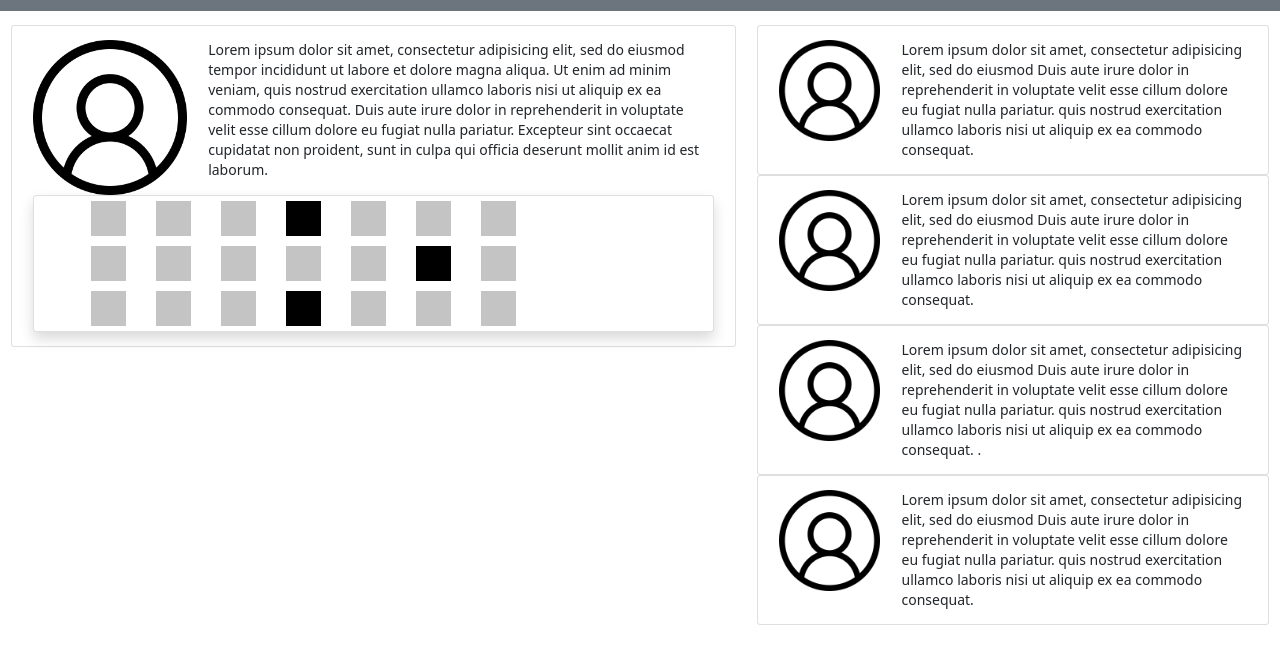
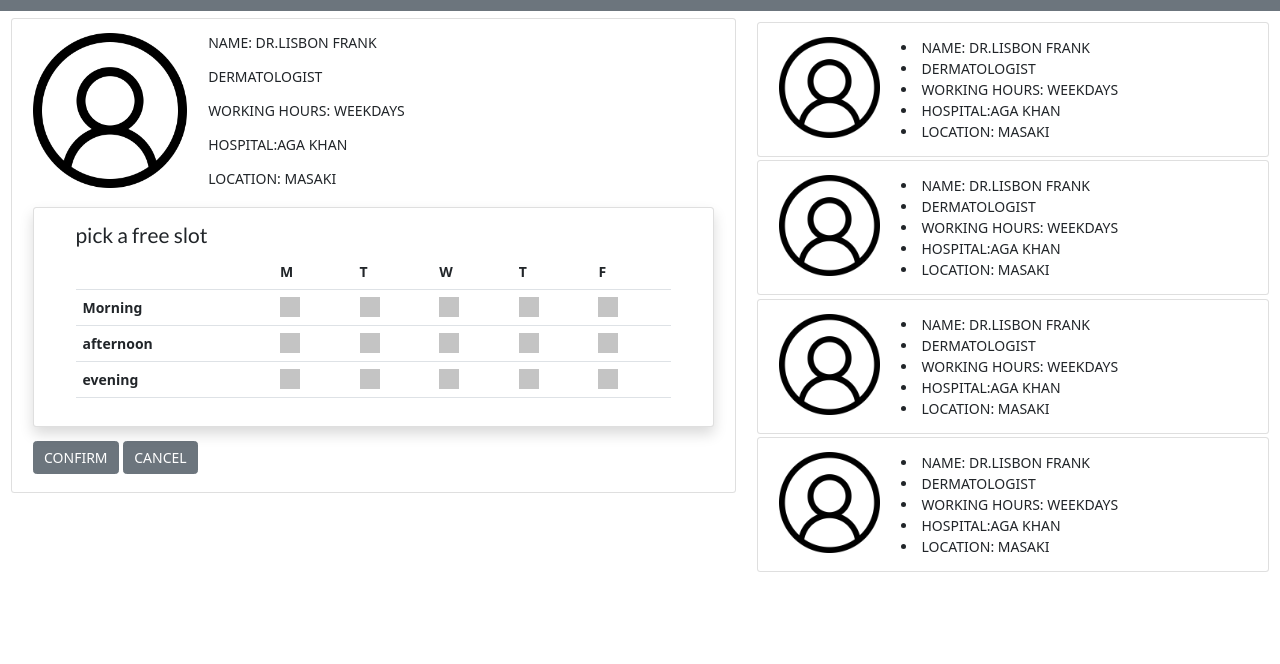
Before and after one commit to klaus-gudy/nehemiah, a plain HTML site: page devs/book.html in a window 1280 px wide. Shown: the part 52-716 px from the top of the page. Drawn offline with nearby package versions, Linux system fonts and the light colour scheme; some icons are missing.

Commit message:
70% complete , presentable guru additional styles left

```diff
--- a/devs/book.html
+++ b/devs/book.html
@@ -30,7 +30,7 @@
     </div>
   </nav>
 
-  <div class="container-fluid py-3">
+  <div class="container-fluid py-2">
     <div class="row">
       <div class="col-sm-7">
         <div class="card">
@@ -40,15 +40,50 @@
                 <img src="img/user.png" alt="" class="image">
               </div>
               <div class="col-9">
-                <p>Lorem ipsum dolor sit amet, consectetur adipisicing elit, sed do eiusmod
-                  tempor incididunt ut labore et dolore magna aliqua. Ut enim ad minim veniam,
-                  quis nostrud exercitation ullamco laboris nisi ut aliquip ex ea commodo consequat.
-                  Duis aute irure dolor in reprehenderit in voluptate velit esse cillum dolore eu fugiat nulla pariatur.
-                  Excepteur sint occaecat cupidatat non proident, sunt in culpa qui officia deserunt mollit anim id est laborum.</p>
+                <p>NAME: DR.LISBON FRANK</p>
+                <p>DERMATOLOGIST</p>
+                <p>WORKING HOURS: WEEKDAYS</p>
+                <p>HOSPITAL:AGA KHAN</p>
+                <p>LOCATION: MASAKI</p>
               </div>
-              <div class="col-12">
-                <div class="card cont shadow px-5">
-                  <div class="ro">
+              <div class="col-12 my-1">
+                <div class="card cont shadow px-5 py-3 my-3">
+                  <h4>pick a free slot</h4>
+                  <table class="table table-responsive">
+                    <tr>
+                      <th></th>
+                      <th>M</th>
+                      <th>T</th>
+                      <th>W</th>
+                      <th>T</th>
+                      <th>F</th>
+                    </tr>
+                    <tr>
+                      <th>Morning</th>
+                      <td> <div class="seat"></div> </td>
+                      <td> <div class="seat"></div> </td>
+                      <td> <div class="seat"></div> </td>
+                      <td> <div class="seat"></div> </td>
+                      <td> <div class="seat"></div> </td>
+                    </tr>
+                    <tr>
+                      <th>afternoon</th>
+                      <td> <div class="seat"></div> </td>
+                      <td> <div class="seat"></div> </td>
+                      <td> <div class="seat"></div> </td>
+                      <td> <div class="seat"></div> </td>
+                      <td> <div class="seat"></div> </td>
+                    </tr>
+                    <tr>
+                      <th>evening</th>
+                      <td> <div class="seat"></div> </td>
+                      <td> <div class="seat"></div> </td>
+                      <td> <div class="seat"></div> </td>
+                      <td> <div class="seat"></div> </td>
+                      <td> <div class="seat"></div> </td>
+                    </tr>
+                  </table>
+                  <!-- <div class="ro">
                     <div class="seat "></div>
                     <div class="seat"></div>
                     <div class="seat"></div>
@@ -74,70 +109,76 @@
                     <div class="seat"></div>
                     <div class="seat"></div>
                     <div class="seat"></div>
-                  </div>
+                  </div> -->
                 </div>
+                <a class="btn btn-secondary" href="#" role="button">CONFIRM</a>
+                <a class="btn btn-secondary" href="#" role="button">CANCEL</a>
               </div>
             </div>
             </div>
         </div>
       </div>
       <div class="col-sm-5">
-        <div class="card">
+        <div class="card my-1">
           <div class="container py-3">
             <div class="row">
               <div class="col-3">
                 <img src="img/user.png" alt="" class="image">
               </div>
               <div class="col-9">
-                <p>Lorem ipsum dolor sit amet, consectetur adipisicing elit, sed do eiusmod
-                  Duis aute irure dolor in reprehenderit in voluptate velit esse cillum dolore eu fugiat nulla pariatur.
-                  quis nostrud exercitation ullamco laboris nisi ut aliquip ex ea commodo consequat.
-                </p>
+                <li>NAME: DR.LISBON FRANK</li>
+                <li>DERMATOLOGIST</li>
+                <li>WORKING HOURS: WEEKDAYS</li>
+                <li>HOSPITAL:AGA KHAN</li>
+                <li>LOCATION: MASAKI</li>
               </div>
             </div>
           </div>
         </div>
-        <div class="card">
+        <div class="card my-1">
           <div class="container py-3">
             <div class="row">
               <div class="col-3">
                 <img src="img/user.png" alt="" class="image">
               </div>
               <div class="col-9">
-                <p>Lorem ipsum dolor sit amet, consectetur adipisicing elit, sed do eiusmod
-                  Duis aute irure dolor in reprehenderit in voluptate velit esse cillum dolore eu fugiat nulla pariatur.
-                  quis nostrud exercitation ullamco laboris nisi ut aliquip ex ea commodo consequat.
-                </p>
+                <li>NAME: DR.LISBON FRANK</li>
+                <li>DERMATOLOGIST</li>
+                <li>WORKING HOURS: WEEKDAYS</li>
+                <li>HOSPITAL:AGA KHAN</li>
+                <li>LOCATION: MASAKI</li>
               </div>
             </div>
           </div>
         </div>
-        <div class="card">
+        <div class="card my-1">
           <div class="container py-3">
             <div class="row">
               <div class="col-3">
                 <img src="img/user.png" alt="" class="image">
               </div>
               <div class="col-9">
-                <p>Lorem ipsum dolor sit amet, consectetur adipisicing elit, sed do eiusmod
-                  Duis aute irure dolor in reprehenderit in voluptate velit esse cillum dolore eu fugiat nulla pariatur.
-                  quis nostrud exercitation ullamco laboris nisi ut aliquip ex ea commodo consequat.
-                  .</p>
+                <li>NAME: DR.LISBON FRANK</li>
+                <li>DERMATOLOGIST</li>
+                <li>WORKING HOURS: WEEKDAYS</li>
+                <li>HOSPITAL:AGA KHAN</li>
+                <li>LOCATION: MASAKI</li>
               </div>
             </div>
           </div>
         </div>
-        <div class="card">
+        <div class="card my-1">
           <div class="container py-3">
             <div class="row">
               <div class="col-3">
                 <img src="img/user.png" alt="" class="image">
               </div>
               <div class="col-9">
-                <p>Lorem ipsum dolor sit amet, consectetur adipisicing elit, sed do eiusmod
-                  Duis aute irure dolor in reprehenderit in voluptate velit esse cillum dolore eu fugiat nulla pariatur.
-                  quis nostrud exercitation ullamco laboris nisi ut aliquip ex ea commodo consequat.
-                </p>
+                <li>NAME: DR.LISBON FRANK</li>
+                <li>DERMATOLOGIST</li>
+                <li>WORKING HOURS: WEEKDAYS</li>
+                <li>HOSPITAL:AGA KHAN</li>
+                <li>LOCATION: MASAKI</li>
               </div>
             </div>
           </div>
--- a/devs/style.css
+++ b/devs/style.css
@@ -12,9 +12,9 @@
 /* booking styles */
 .seat{
   background-color: #C4C4C4;
-  height:35px;
-  width: 35px;
-  margin: 5px 15px;
+  height:20px;
+  width: 20px;
+  /* margin: 5px 15px; */
 }
 .ro{
   display: flex;
@@ -29,3 +29,8 @@
   cursor: pointer;
   transform: scale(1.1);
 }
+
+/* tables styles */
+.ta{
+  width: 100%
+}
```
Also changed, not shown: devs/about.html (+77 -0 lines).
